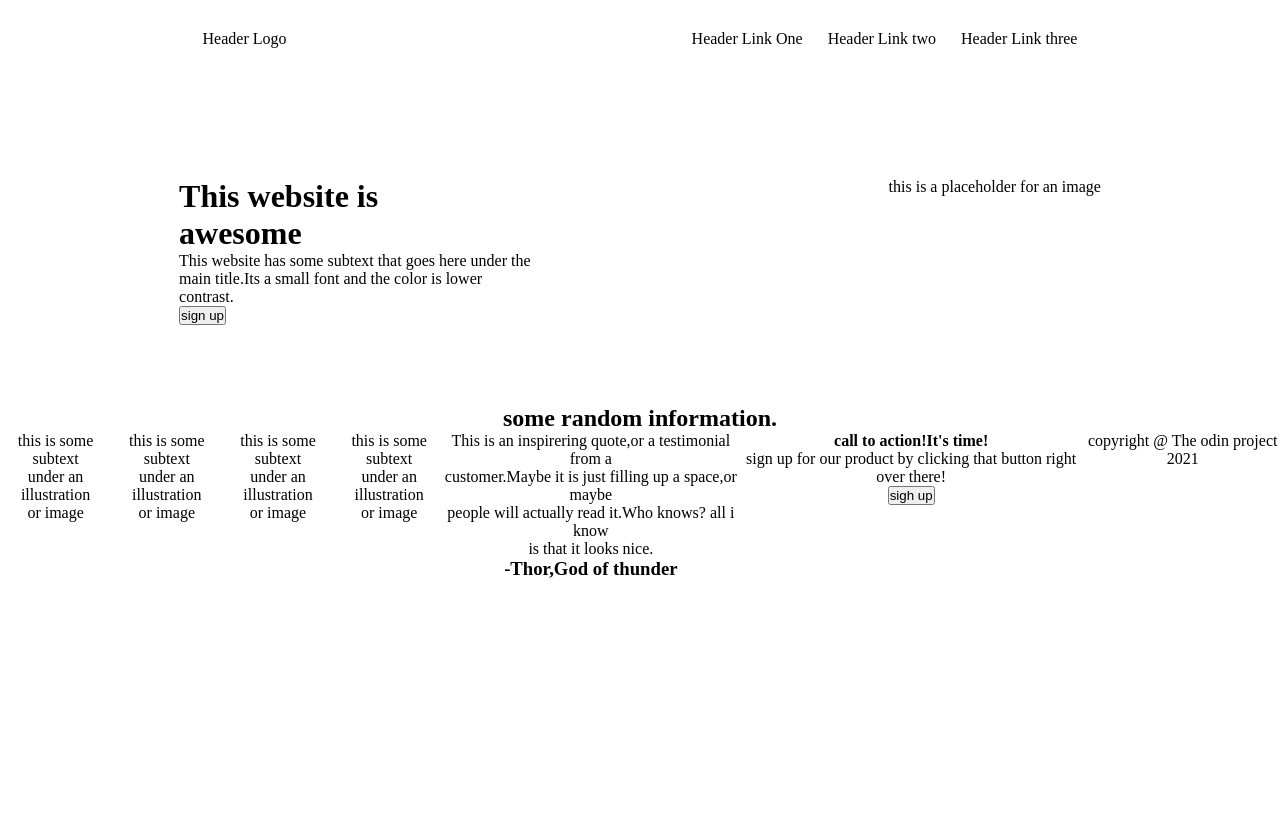
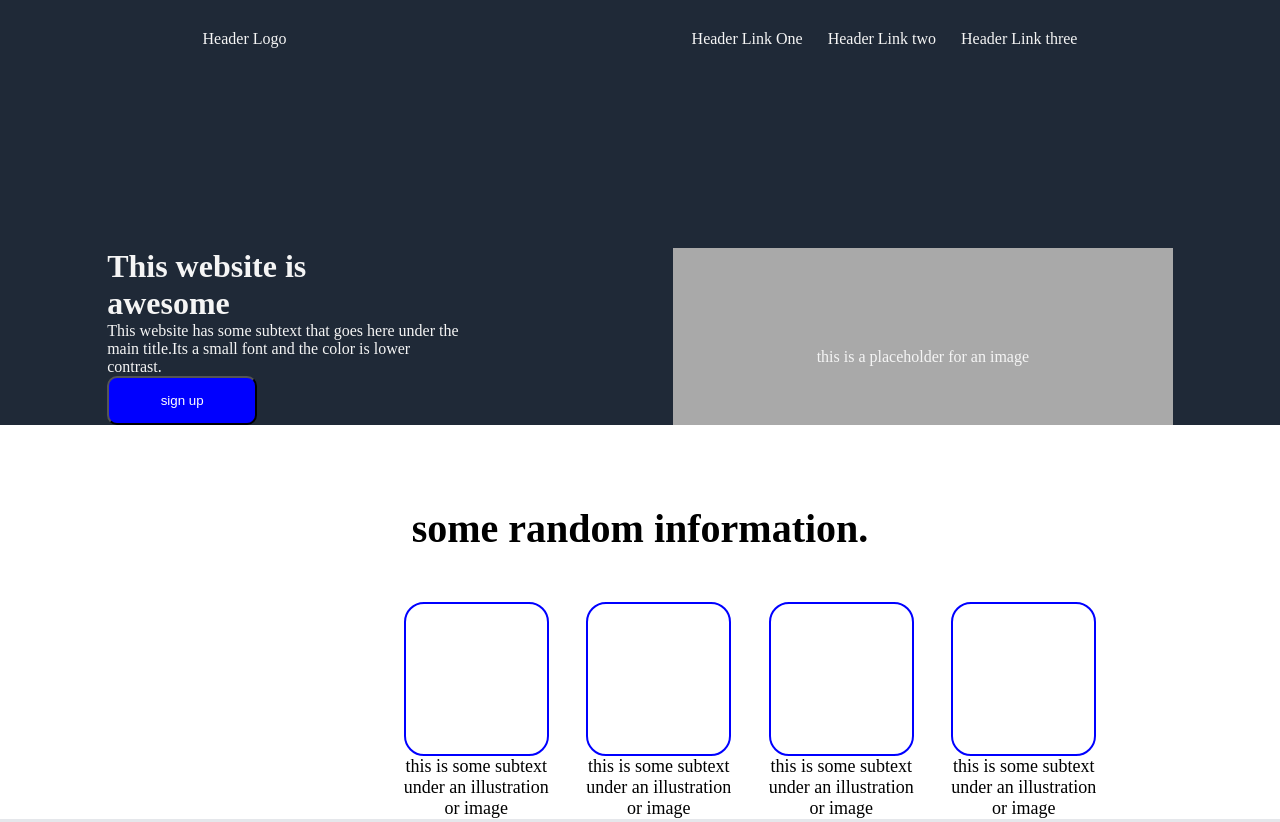
Before and after one commit to sundaymark/landing-page, a plain HTML site: page index.html in a window 1280 px wide. Shown: the top 822 px of the page. Before the commit the page ends 800 px from the top, so only its background shows below. Drawn offline with Linux system fonts and the light colour scheme.

Commit message:
add the files above

```diff
--- a/index.html
+++ b/index.html
@@ -35,7 +35,7 @@
              main title.Its a small font and the color is lower<br>
             contrast.
         </p>
-        <button>sign up</button>
+        <button class="button1">sign up</button>
     </div>
 
         <div class="body-right">
@@ -74,6 +74,7 @@
                       or image</div>
             </div>
 
+
             <!-- fouth card start here -->
             <div class="parent-card">
                 <div class="card">
@@ -82,6 +83,7 @@
                      under an illustration <br>
                      or image</div>
             </div>
+        </div>
             <!-- cards stop here -->
 
             <div class="second-para">
@@ -109,7 +111,7 @@
                 </div>
 
                 <div class="call-left">
-                    <button type="button">sigh up</button>
+                    <button class="button2">sigh up</button>
                 </div>
             </div>
 
--- a/style.css
+++ b/style.css
@@ -20,15 +20,103 @@
  .body-sun{
      display: flex;
      justify-content: space-around;
-     padding-top: 130px;
+     padding-top: 200px;
+     background-color: #1f2937;
+
+
  }
+
 
  h2{
      text-align: center;
      padding-top: 80px;
+     font-weight: 400px;
+     font-size: 40px;
  }
 
  .cards{
      display: flex;
      text-align: center;
+     gap: 30px;
+     justify-content: space-around;
+     width: 700px;
+     margin-left: 400px;
+     font-size: 18px;
+     padding-top: 50px;
  }
+
+ .card{
+     border: 2px solid blue;
+     border-radius: 20px;
+     height: 150px;
+
+ }
+
+ .button1{
+     color: white;
+     background-color: blue;
+     padding: 15px;
+     border-radius: 10px;
+     width: 150px;
+ }
+
+ .second-para{
+     display: flex;
+     padding-top: 250px;
+     justify-content: space-around;
+     background-color: #E5E7EB;
+ }
+
+ .left-para{
+     font-size: 30px;
+ }
+
+ h3{
+     padding-top: 110px;
+ }
+
+ .call{
+     display: flex;
+     justify-content: space-around;
+     padding-top: 150px;
+     margin-left: 150px;
+     background-color: rgb(179, 179, 196);
+ }
+
+ h4{
+     font-size: 24px;
+ }
+
+ .button2{
+    color: white;
+    padding: 15px;
+    border-radius: 10px;
+    width: 150px;
+
+ }
+
+ .footer{
+     text-align: center;
+     color: whitesmoke;
+     background-color: #1f2937;
+     padding-top: 80px;
+
+ }
+
+ .body-left{
+     color: whitesmoke
+ }
+
+ .body-right{
+     color: whitesmoke;
+     background-color: darkgrey;
+     width: 500px;
+     text-align: center;
+     padding-top: 100px;
+ }
+
+ .header{
+    background-color: #1f2937;
+    color: whitesmoke;
+
+ }
```
